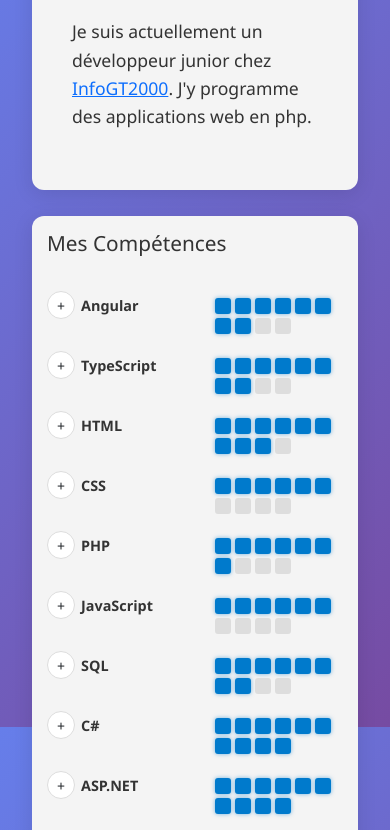
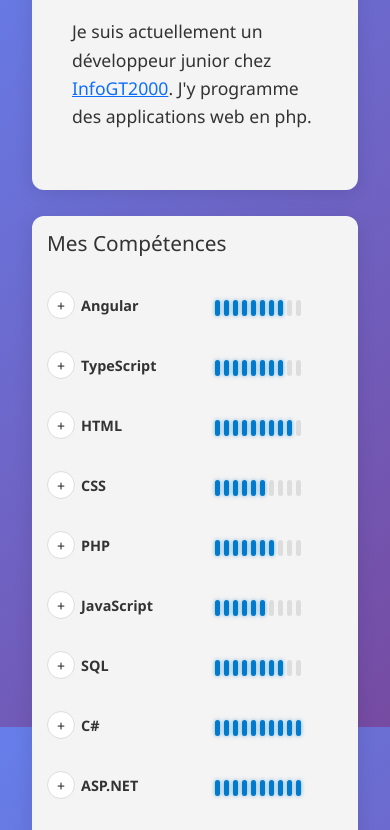
Before and after one commit to FleurantLucas/portfolio, an Angular app: page /#/ in a window 390 px wide. Shown: the part 961-1791 px from the top of the page. Built offline with nearby package versions, Linux system fonts and the light colour scheme.

Commit message:
Update bar size

```diff
--- a/src/app/competence/competence.component.css
+++ b/src/app/competence/competence.component.css
@@ -198,4 +198,11 @@
     flex: 1;
     min-width: auto;
   }
+  .bar{
+  width: 5px;
 }
+
+  .bar.filled {
+  width: 5px;
+}
+}
```
